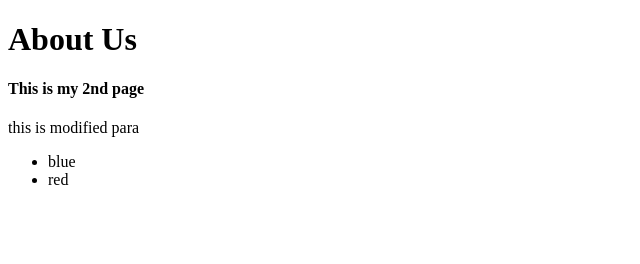
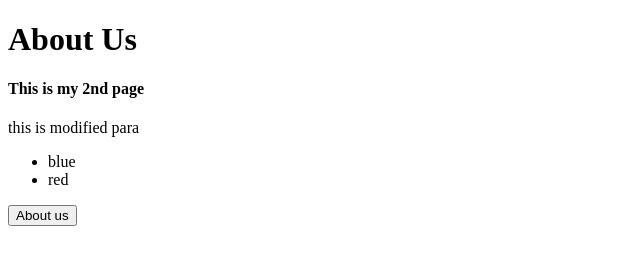
Before and after one commit to nisha2497/Asdmlab, a plain HTML site: page aboutus.html in a window 1280 px wide. Shown: the whole page, without its empty margins (0-640 px from the left). Drawn offline with Linux system fonts and the light colour scheme.

Commit message:
Update aboutus.html

```diff
--- a/aboutus.html
+++ b/aboutus.html
@@ -13,5 +13,6 @@
         <li>blue</li>
         <li>red</li>
     </ul>
+    <button>About us</button>
 </body>
 </html>
```
